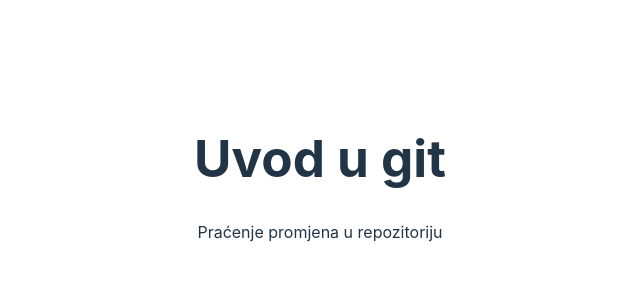
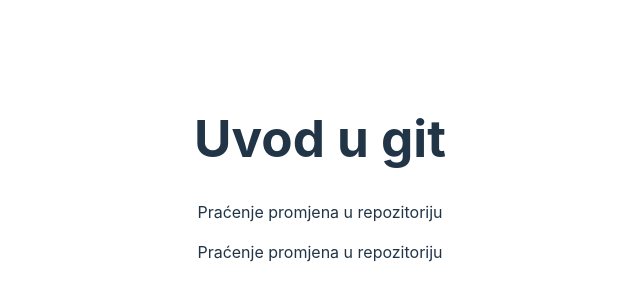
Before and after one commit to deni-cosic/vjezba06, a React (Vite) app: page / in a window 1280 px wide. Shown: the part 222-522 px from the top of the page, without its empty margins (320-960 px from the left). Built offline with nearby package versions, Linux system fonts and the light colour scheme.

Commit message:
Dodali smo jedan paragraf

```diff
--- a/src/App.tsx
+++ b/src/App.tsx
@@ -5,6 +5,7 @@ function App() {
     <div className="App">
       <h1>Uvod u git</h1>
       <p>Praćenje promjena u repozitoriju</p>
+      <p>Praćenje promjena u repozitoriju</p>
     </div>
   );
 }
```
